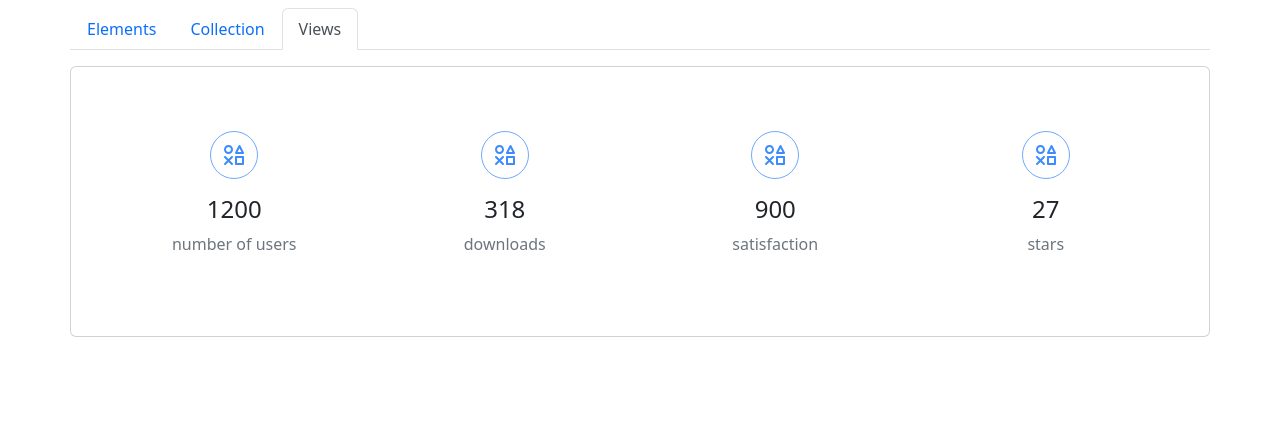
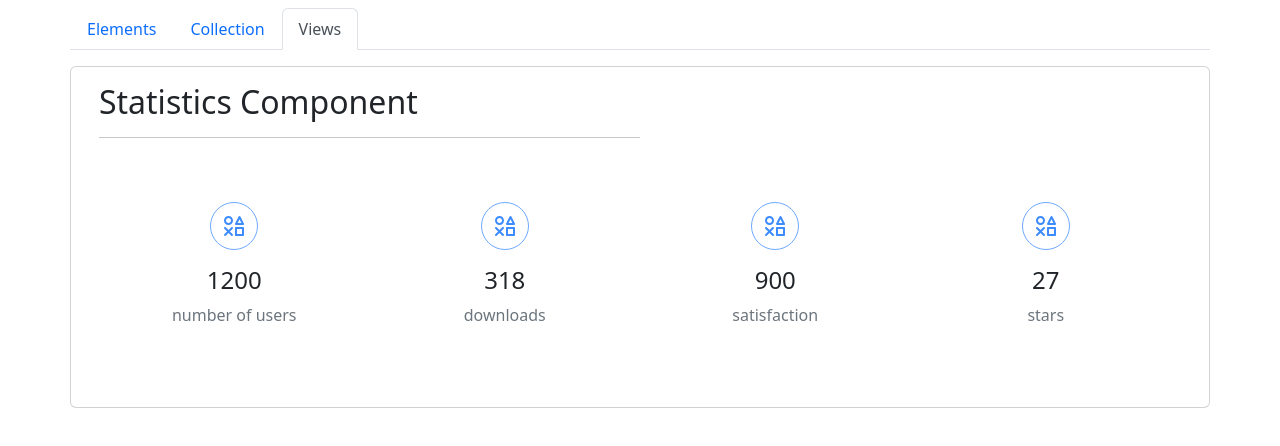
Before and after one commit to saeedd1994/moduleSys, an Angular app: page /views in a window 1280 px wide. Shown: the top 446 px of the page. Built offline with nearby package versions, Linux system fonts and the light colour scheme.

Commit message:
add sharedModule in viewsModule

```diff
--- a/src/app/views/views-home/views-home.component.html
+++ b/src/app/views/views-home/views-home.component.html
@@ -1 +1,2 @@
+<app-divider [title]="'Statistics Component'"></app-divider>
 <app-statistics [data]="stats"></app-statistics>
--- a/src/app/views/views.module.ts
+++ b/src/app/views/views.module.ts
@@ -4,6 +4,7 @@ import { CommonModule } from '@angular/common';
 import { ViewsRoutingModule } from './views-routing.module';
 import { ViewsHomeComponent } from './views-home/views-home.component';
 import { StatisticsComponent } from './statistics/statistics.component';
+import {SharedModule} from "../shared/shared.module";
 
 
 @NgModule({
@@ -13,7 +14,8 @@ import { StatisticsComponent } from './statistics/statistics.component';
   ],
   imports: [
     CommonModule,
-    ViewsRoutingModule
+    ViewsRoutingModule,
+    SharedModule
   ]
 })
 export class ViewsModule { }
```
